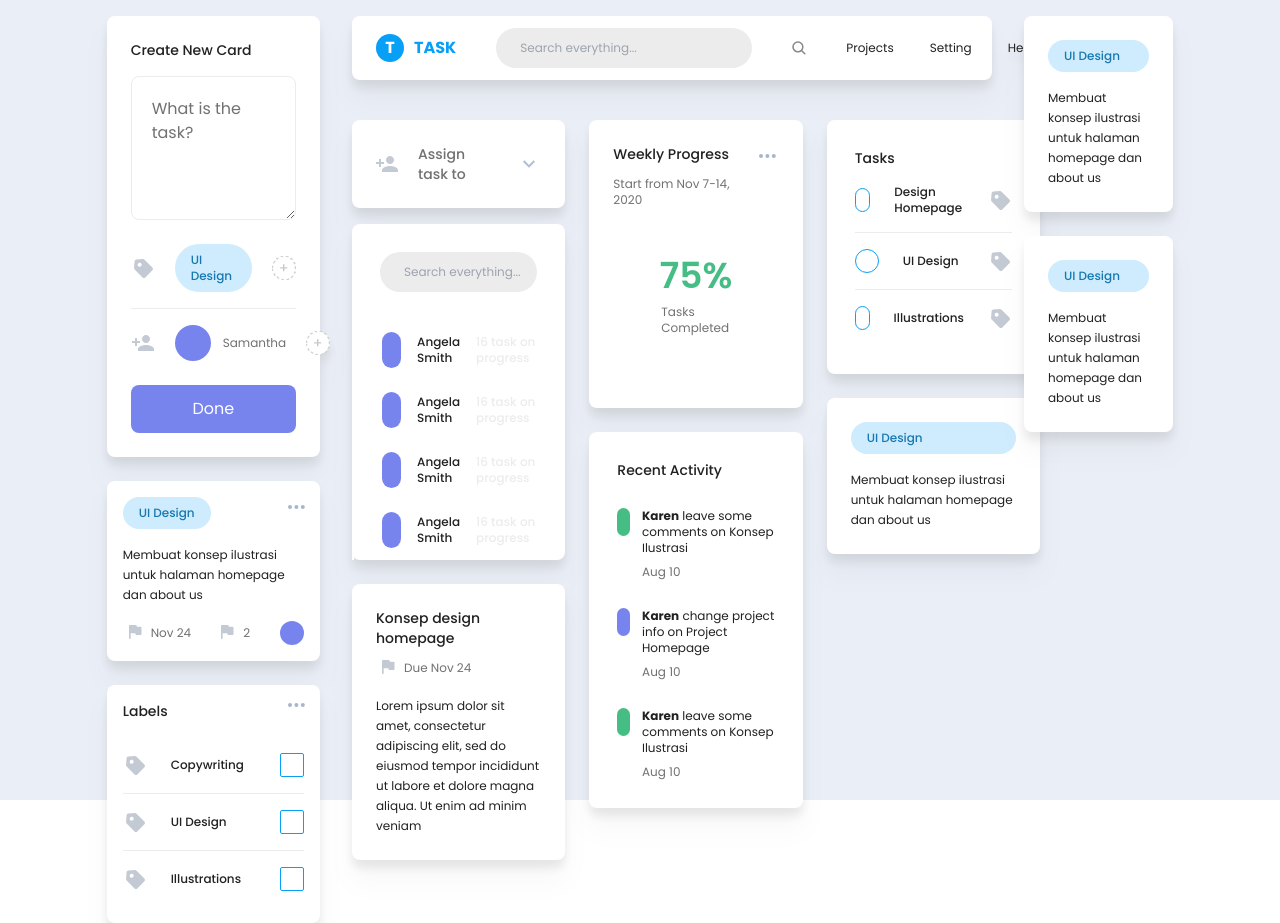
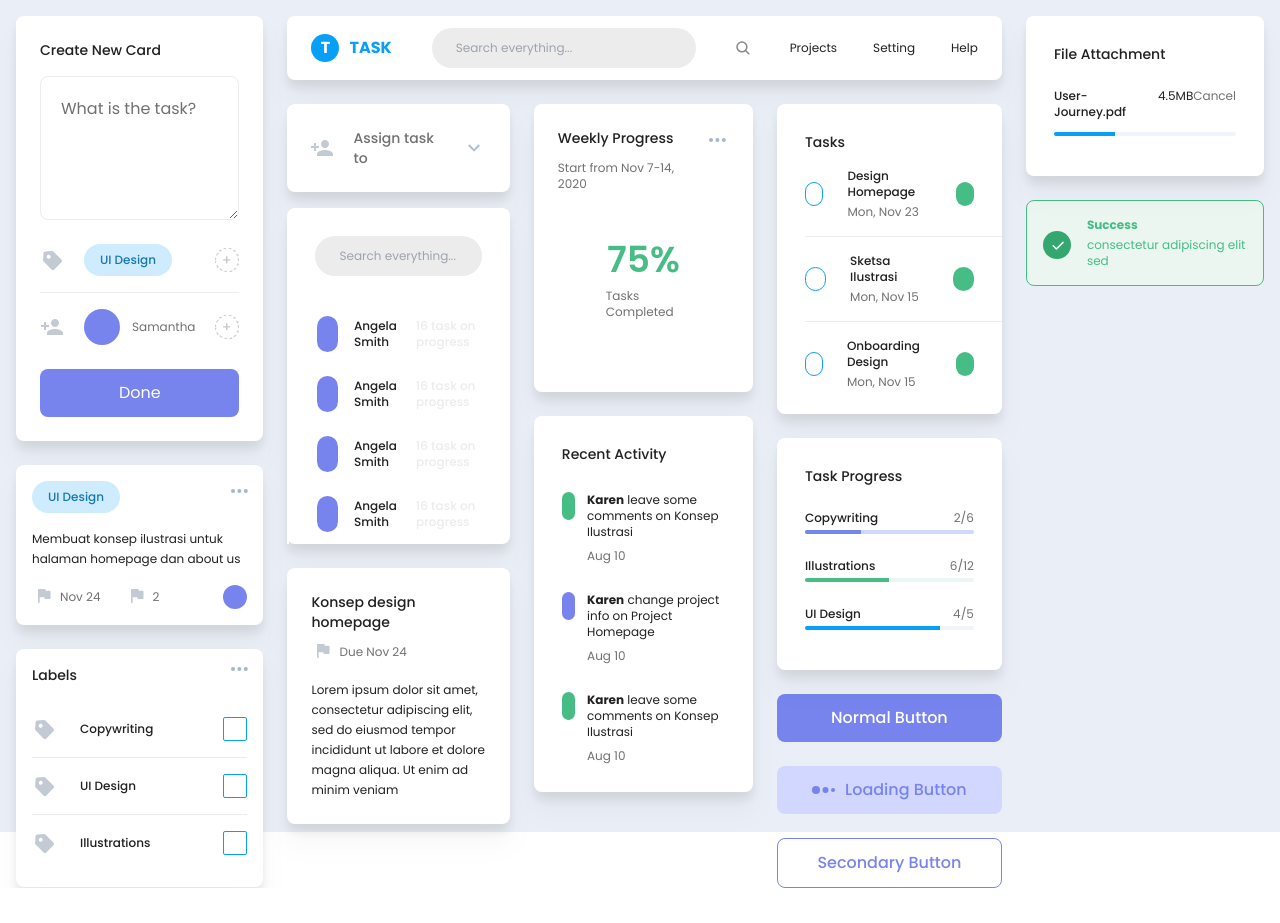
Before and after one commit to rairaksa/tailwind-components, a website: page index.html in a window 1280 px wide. After the commit the page ends 888 px from the top, so only its background shows below. Drawn offline with Linux system fonts and the light colour scheme.

Commit message:
feat: add new component

```diff
--- a/index.html
+++ b/index.html
@@ -3,10 +3,10 @@
         <title>Workspace Components</title>
         <link href="./dist/output.css" rel="stylesheet">
     </head>
-    <body class="antialiased font-body text-dark">
-        <section class="w-full h-full bg-slate">
-            <div id="content" class="w-5/6 flex flex-col md:flex-row gap-8 mx-auto bg-blue-200 h-full">
-                <div class="w-full md:w-1/3 lg:w-1/5 h-auto flex flex-col gap-6 mt-4">
+    <body class="antialiased transition ease-in-out duration-100 font-body text-dark">
+        <section class="w-full min-h-screen bg-slate py-4 px-4">
+            <div id="content" class="w-full flex flex-col md:flex-row gap-6 mx-auto bg-blue-200 h-full">
+                <div class="w-full md:w-1/3 lg:w-1/5 h-auto flex flex-col gap-6">
                     <!-- Task Input Form Card -->
                     <div id="card-form" class="w-full bg-white rounded-lg p-6 drop-shadow-xl">
                         <label class="text-sm font-medium">Create New Card</label>
@@ -129,7 +129,7 @@
                         </div>
                     </div>
                 </div>
-                <div class="w-full md:w-1/3 lg:w-3/5 h-auto flex flex-col gap-6 mt-4">
+                <div class="w-full md:w-1/3 lg:w-3/5 h-auto flex flex-col gap-6">
                     <!-- Task Navigator -->
                     <div class="w-full flex flex-row items-center justify-between gap-10 bg-white rounded-lg py-3 px-6 drop-shadow-xl">
                         <div class="logo flex flex-row items-center gap-2.5">
@@ -157,7 +157,7 @@
                         </div>
                     </div>
                     <div class="flex flex-col lg:flex-row gap-6">
-                        <div class="w-full lg:w-1/3 h-auto flex flex-col gap-6 mt-4">
+                        <div class="w-full lg:w-1/3 h-auto flex flex-col gap-6">
                             <!-- Task Assignment -->
                             <div class="w-full h-auto flex flex-col gap-4">
                                 <div class="w-full h-auto flex flex-row items-center gap-5 bg-white rounded-lg p-6 drop-shadow-xl">
@@ -218,7 +218,7 @@
                                 <p class="text-xs leading-5 mt-4">Lorem ipsum dolor sit amet, consectetur adipiscing elit, sed do eiusmod tempor incididunt ut labore et dolore magna aliqua. Ut enim ad minim veniam</p>
                             </div>
                         </div>
-                        <div class="w-full lg:w-1/3 h-auto flex flex-col gap-6 mt-4">
+                        <div class="w-full lg:w-1/3 h-auto flex flex-col gap-6">
                             <!-- Weekly Progress -->
                             <div id="card-form" class="w-full bg-white rounded-lg p-6 drop-shadow-xl">
                                 <div class="flex flex-row justify-between">
@@ -284,9 +284,9 @@
                                 </div>
                             </div>
                         </div>
-                        <div class="w-full lg:w-1/3 h-auto flex flex-col gap-6 mt-4">
+                        <div class="w-full lg:w-1/3 h-auto flex flex-col gap-6">
                             <!-- Tasks -->
-                            <div id="card-form" class="w-full bg-white rounded-lg p-7 drop-shadow-xl">
+                            <div id="card-form" class="w-full bg-white rounded-lg pt-7 pb-2 pl-7 drop-shadow-xl">
                                 <div class="flex flex-row justify-between">
                                     <div class="flex flex-col gap-3">
                                         <label class="text-sm font-medium">Tasks</label>
@@ -296,63 +296,157 @@
                                 <div class="flex flex-col divide-y divide-border-secondary">
                                     <div class="flex flex-row items-center gap-6 py-4">
                                         <input type="checkbox" name="tag-checklist" class="appearance-none h-6 w-6 border border-blue-primary rounded-full bg-white checked:bg-blue-primary checked:border-blue-primary focus:outline-none transition ">
+                                        <div class="flex flex-col gap-1">
                                             <p class="text-xs font-medium">
                                                 Design Homepage
                                             </p>
-                                        <div class="w-6 h-6 ml-auto">
-                                            <svg width="24" height="24" viewBox="0 0 24 24" fill="none" xmlns="http://www.w3.org/2000/svg">
-                                                <path d="M12.897 21.968C12.3663 21.9696 11.857 21.7585 11.483 21.382L3.646 13.547C3.23247 13.1349 3.02047 12.5621 3.066 11.98L3.566 5.41401C3.63742 4.42569 4.42541 3.64068 5.414 3.57301L11.98 3.07301C12.032 3.06201 12.083 3.06201 12.135 3.06201C12.6647 3.06138 13.1726 3.27234 13.546 3.64801L21.383 11.482C21.7582 11.8571 21.9691 12.3659 21.9691 12.8965C21.9691 13.4271 21.7582 13.9359 21.383 14.311L14.311 21.382C13.9368 21.7583 13.4277 21.9693 12.897 21.968ZM8.654 6.65401C7.74882 6.65427 6.95666 7.26245 6.72259 8.13684C6.48853 9.01123 6.87091 9.93383 7.65491 10.3863C8.43891 10.8387 9.42904 10.7082 10.069 10.068L10.076 10.062L10.083 10.055L10.075 10.062C10.6434 9.48857 10.8113 8.62957 10.5006 7.88432C10.1898 7.13907 9.46143 6.65377 8.654 6.65401Z" fill="#C4CAD3"/>
-                                            </svg>
+                                            <p class="text-xs text-dark-secondary">
+                                                Mon, Nov 23
+                                            </p>
+                                        </div>
+                                        <div class="w-6 h-6 ml-auto mr-7 bg-green-primary rounded-full">
+                                            <!-- image here -->
                                         </div>
                                     </div>
                                     <div class="flex flex-row items-center gap-6 py-4">
                                         <input type="checkbox" name="tag-checklist" class="appearance-none h-6 w-6 border border-blue-primary rounded-full bg-white checked:bg-blue-primary checked:border-blue-primary focus:outline-none transition ">
+                                        <div class="flex flex-col gap-1">
                                             <p class="text-xs font-medium">
-                                            UI Design
+                                                Sketsa Ilustrasi
                                             </p>
-                                        <div class="w-6 h-6 ml-auto">
-                                            <svg width="24" height="24" viewBox="0 0 24 24" fill="none" xmlns="http://www.w3.org/2000/svg">
-                                                <path d="M12.897 21.968C12.3663 21.9696 11.857 21.7585 11.483 21.382L3.646 13.547C3.23247 13.1349 3.02047 12.5621 3.066 11.98L3.566 5.41401C3.63742 4.42569 4.42541 3.64068 5.414 3.57301L11.98 3.07301C12.032 3.06201 12.083 3.06201 12.135 3.06201C12.6647 3.06138 13.1726 3.27234 13.546 3.64801L21.383 11.482C21.7582 11.8571 21.9691 12.3659 21.9691 12.8965C21.9691 13.4271 21.7582 13.9359 21.383 14.311L14.311 21.382C13.9368 21.7583 13.4277 21.9693 12.897 21.968ZM8.654 6.65401C7.74882 6.65427 6.95666 7.26245 6.72259 8.13684C6.48853 9.01123 6.87091 9.93383 7.65491 10.3863C8.43891 10.8387 9.42904 10.7082 10.069 10.068L10.076 10.062L10.083 10.055L10.075 10.062C10.6434 9.48857 10.8113 8.62957 10.5006 7.88432C10.1898 7.13907 9.46143 6.65377 8.654 6.65401Z" fill="#C4CAD3"/>
-                                            </svg>
+                                            <p class="text-xs text-dark-secondary">
+                                                Mon, Nov 15
+                                            </p>
+                                        </div>
+                                        <div class="w-6 h-6 ml-auto mr-7 bg-green-primary rounded-full">
+                                            <!-- image here -->
                                         </div>
                                     </div>
                                     <div class="flex flex-row items-center gap-6 py-4">
                                         <input type="checkbox" name="tag-checklist" class="appearance-none h-6 w-6 border border-blue-primary rounded-full bg-white checked:bg-blue-primary checked:border-blue-primary focus:outline-none transition ">
+                                        <div class="flex flex-col gap-1">
                                             <p class="text-xs font-medium">
-                                            Illustrations
+                                                Onboarding Design
                                             </p>
-                                        <div class="w-6 h-6 ml-auto">
-                                            <svg width="24" height="24" viewBox="0 0 24 24" fill="none" xmlns="http://www.w3.org/2000/svg">
-                                                <path d="M12.897 21.968C12.3663 21.9696 11.857 21.7585 11.483 21.382L3.646 13.547C3.23247 13.1349 3.02047 12.5621 3.066 11.98L3.566 5.41401C3.63742 4.42569 4.42541 3.64068 5.414 3.57301L11.98 3.07301C12.032 3.06201 12.083 3.06201 12.135 3.06201C12.6647 3.06138 13.1726 3.27234 13.546 3.64801L21.383 11.482C21.7582 11.8571 21.9691 12.3659 21.9691 12.8965C21.9691 13.4271 21.7582 13.9359 21.383 14.311L14.311 21.382C13.9368 21.7583 13.4277 21.9693 12.897 21.968ZM8.654 6.65401C7.74882 6.65427 6.95666 7.26245 6.72259 8.13684C6.48853 9.01123 6.87091 9.93383 7.65491 10.3863C8.43891 10.8387 9.42904 10.7082 10.069 10.068L10.076 10.062L10.083 10.055L10.075 10.062C10.6434 9.48857 10.8113 8.62957 10.5006 7.88432C10.1898 7.13907 9.46143 6.65377 8.654 6.65401Z" fill="#C4CAD3"/>
-                                            </svg>
+                                            <p class="text-xs text-dark-secondary">
+                                                Mon, Nov 15
+                                            </p>
+                                        </div>
+                                        <div class="w-6 h-6 ml-auto mr-7 bg-green-primary rounded-full">
+                                            <!-- image here -->
                                         </div>
                                     </div>
                                 </div>
                             </div>
-                            <!-- Tag Checklist -->
-                            <div id="card-form" class="w-full flex flex-col gap-4 bg-white rounded-lg p-6 drop-shadow-xl">
-                                <div class="rounded-3xl font-medium text-xs px-4 py-2 bg-info text-info-dark">
+                            <!-- Task Progress -->
+                            <div id="card-form" class="w-full bg-white rounded-lg pt-7 pb-2 pl-7 drop-shadow-xl">
+                                <div class="flex flex-row justify-between">
+                                    <div class="flex flex-col gap-3">
+                                        <label class="text-sm font-medium">Task Progress</label>
+                                    </div>
+                                </div>
+                                <!-- Progress Bar List -->
+                                <div class="flex flex-col gap-6 mt-6 mb-8">
+                                    <div class="flex flex-col justify-between items-center gap-1 pr-7">
+                                        <div class="w-full flex flex-row justify-between">
+                                            <p class="text-xs font-medium">
+                                                Copywriting
+                                            </p>
+                                            <p class="text-xs text-dark-secondary">
+                                                2/6
+                                            </p>
+                                        </div>
+                                        <div class="w-full h-1 bg-purple-secondary rounded-full overflow-hidden">
+                                            <div class="w-2/6 h-full bg-purple-primary"></div>
+                                        </div>
+                                    </div>
+                                    <div class="flex flex-col justify-between items-center gap-1 pr-7">
+                                        <div class="w-full flex flex-row justify-between">
+                                            <p class="text-xs font-medium">
+                                                Illustrations
+                                            </p>
+                                            <p class="text-xs text-dark-secondary">
+                                                6/12
+                                            </p>
+                                        </div>
+                                        <div class="w-full h-1 bg-green-secondary rounded-full overflow-hidden">
+                                            <div class="w-6/12 h-full bg-green-primary"></div>
+                                        </div>
+                                    </div>
+                                    <div class="flex flex-col justify-between items-center gap-1 pr-7">
+                                        <div class="w-full flex flex-row justify-between">
+                                            <p class="text-xs font-medium">
                                                 UI Design
+                                            </p>
+                                            <p class="text-xs text-dark-secondary">
+                                                4/5
+                                            </p>
                                         </div>
-                                <p class="text-xs leading-5">Membuat konsep ilustrasi untuk halaman homepage dan about us</p>
+                                        <div class="w-full h-1 bg-blue-secondary rounded-full overflow-hidden">
+                                            <div class="w-4/5 h-full bg-blue-primary"></div>
                                         </div>
                                     </div>
                                 </div>
                             </div>
-                <div class="w-full md:w-1/3 lg:w-1/5 h-auto flex flex-col gap-6 mt-4">
-                    <!-- Tag Checklist -->
-                    <div id="card-form" class="w-full flex flex-col gap-4 bg-white rounded-lg p-6 drop-shadow-xl">
-                        <div class="rounded-3xl font-medium text-xs px-4 py-2 bg-info text-info-dark">
-                            UI Design
+                            <!-- Buttons -->
+                            <button class="block w-full py-3 bg-purple-primary text-white font-medium rounded-lg">Normal Button</button>
+                            <button class="block w-full py-3 bg-purple-secondary text-purple-primary font-medium rounded-lg flex flex-row items-center justify-center gap-2.5">
+                                <span class="">
+                                    <svg width="23" height="8" viewBox="0 0 23 8" fill="none" xmlns="http://www.w3.org/2000/svg">
+                                        <circle cx="4" cy="4" r="4" fill="#7784EE"/>
+                                        <circle cx="13.5" cy="4" r="3" fill="#7784EE"/>
+                                        <circle cx="21" cy="4" r="2" fill="#7784EE"/>
+                                    </svg>
+                                </span>
+                                Loading Button
+                            </button>
+                            <button class="block w-full py-3 text-purple-primary border ring-purple-primary font-medium rounded-lg">Secondary Button</button>
                         </div>
-                        <p class="text-xs leading-5">Membuat konsep ilustrasi untuk halaman homepage dan about us</p>
                     </div>
-                    <!-- Tag Checklist -->
-                    <div id="card-form" class="w-full flex flex-col gap-4 bg-white rounded-lg p-6 drop-shadow-xl">
-                        <div class="rounded-3xl font-medium text-xs px-4 py-2 bg-info text-info-dark">
-                            UI Design
                 </div>
-                        <p class="text-xs leading-5">Membuat konsep ilustrasi untuk halaman homepage dan about us</p>
+                <div class="w-full md:w-1/3 lg:w-1/5 h-auto flex flex-col gap-6">
+                    <!-- File Attachment -->
+                    <div id="card-form" class="w-full bg-white rounded-lg pt-7 pb-2 pl-7 drop-shadow-xl">
+                        <div class="flex flex-row justify-between">
+                            <div class="flex flex-col gap-3">
+                                <label class="text-sm font-medium">File Attachment</label>
+                            </div>
+                        </div>
+                        <!-- Progress Bar List -->
+                        <div class="flex flex-col gap-3 mt-6 mb-8 pr-7">
+                            <div class="flex flex-row">
+                                <div class="">
+
+                                </div>
+                                <div class="w-full flex flex-row justify-between">
+                                    <label class="text-xs font-medium">
+                                        User-Journey.pdf
+                                    </label>
+                                    <label class="text-xs font-normal">
+                                        4.5MB
+                                    </label>
+                                    <label class="text-xs font-normal text-dark-secondary">
+                                        Cancel
+                                    </label>
+                                </div>
+                            </div>
+                            <div class="w-full h-1 bg-blue-secondary rounded-full overflow-hidden">
+                                <div class="w-2/6 h-full bg-blue-primary"></div>
+                            </div>
+                        </div>
+                    </div>
+                    <!-- Alert -->
+                    <div class="w-full h-auto p-4 flex flex-row gap-5 items-center rounded-lg border border-green-primary bg-green-secondary">
+                        <div class="w-6 h-6">
+                            <svg width="28" height="28" viewBox="0 0 28 28" fill="none" xmlns="http://www.w3.org/2000/svg">
+                                <circle cx="14" cy="14" r="14" fill="#34A770"/>
+                                <path d="M10.1494 14.6833L13.4492 17.9831L20.0489 11.3835" stroke="white" stroke-width="1.45814" stroke-linecap="round" stroke-linejoin="round"/>
+                            </svg>
+                        </div>
+                        <div class="flex flex-col gap-1">
+                            <label class="font-bold text-xs text-green-primary">Success</label>
+                            <label class="text-xs text-green-primary">consectetur adipiscing elit sed</label>
+                        </div>
                     </div>
                 </div>
             </div>
--- a/package.json
+++ b/package.json
@@ -4,5 +4,8 @@
   },
   "dependencies": {
     "liveserver": "^0.1.20"
+  },
+  "scripts": {
+    "tailwind-run": "npx tailwindcss -i ./src/input.css -o ./dist/output.css --watch"
   }
 }
--- a/tailwind.config.js
+++ b/tailwind.config.js
@@ -14,7 +14,8 @@ module.exports = {
       'purple-secondary': '#d2d7ff',
       'blue-primary': '#08a0f7',
       'blue-secondary': '#f0f5fc',
-      'green-primary': '#46bd84'
+      'green-primary': '#46bd84',
+      'green-secondary': '#ebf6f1'
     },
     extend: {},
     fontFamily: {
```
Also changed, not shown: dist/output.css. Lines whose indentation alone changed are shown as unchanged.
